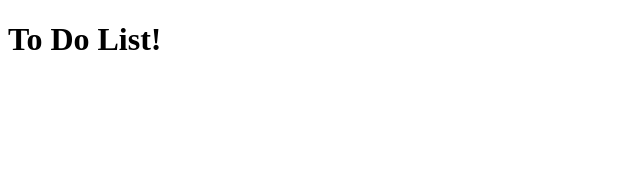
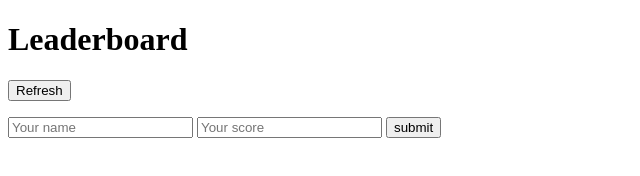
Before and after one commit to orozCoding/leaderboard, a website built with webpack: page src/index.html in a window 1280 px wide. Shown: the whole page, without its empty margins (0-640 px from the left). Built offline with nearby package versions, Linux system fonts and the light colour scheme.

Commit message:
create basic html layaout

```diff
--- a/src/index.html
+++ b/src/index.html
@@ -4,12 +4,33 @@
 <head>
     <meta charset="UTF-8">
     <meta name="viewport" content="width=device-width, initial-scale=1.0">
-    <title>To Do List</title>
+    <title>Leaderboard</title>
 </head>
 
 <body>
+    <header id="header">
+        <h1 id="header-title">Leaderboard</h1>
+    </header>
     <main id="main" class="d-flex">
-        <h1>To Do List!</h1>
+        <div id="main-left">
+            <div id="title-left">
+                <p id="title-left-text"></p>
+                <button type="button" id="title-left-button">Refresh</button>
+            </div>
+            <ul id="scores-board"></ul>
+        </div>
+        <div id="main-right">
+            <div id="title-right">
+                <p id="title-right-text"></p>
+            </div>
+            <form action="submit" id="user-form">
+                <label for="name"></label>
+                <input type="text" name="name" id="input-name" placeholder="Your name">
+                <label for="score"></label>
+                <input type="text" name="score" id="input-score" placeholder="Your score">
+                <input type="button" value="submit">
+            </form>
+        </div>
     </main>
 </body>
 
```
Also changed, not shown: dist/index.html.
